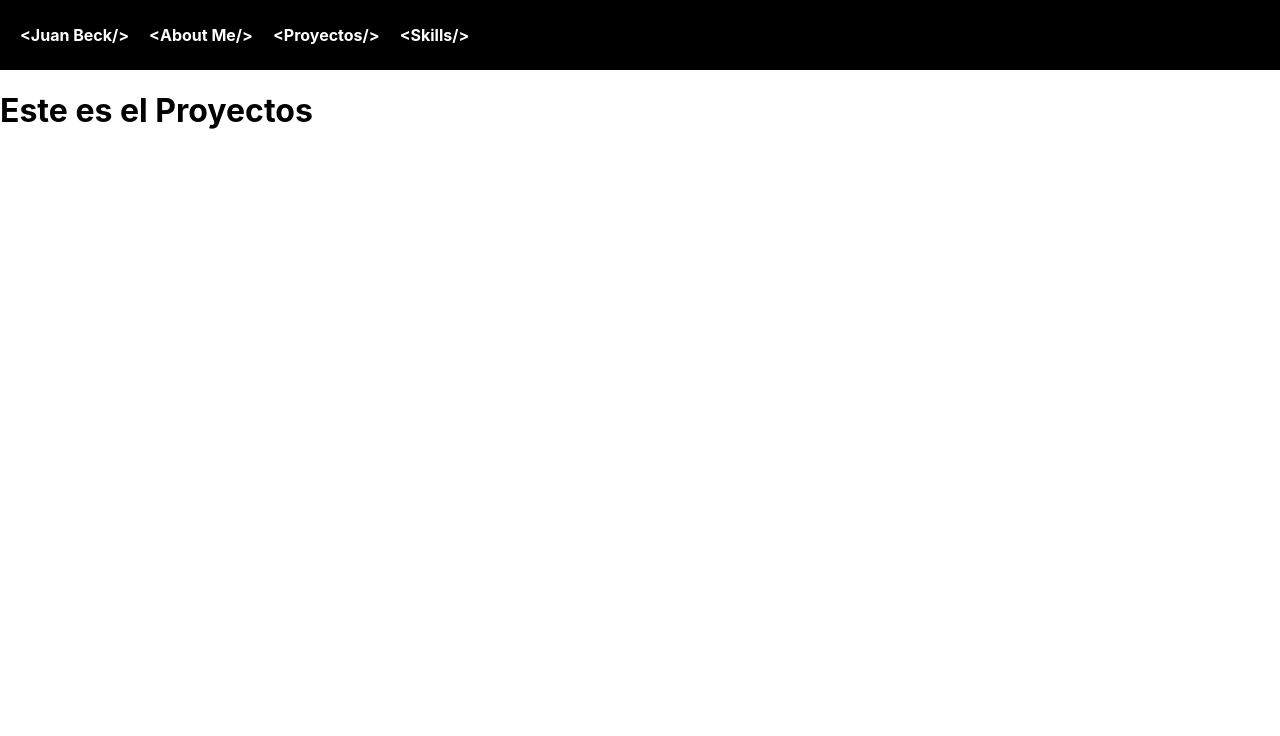
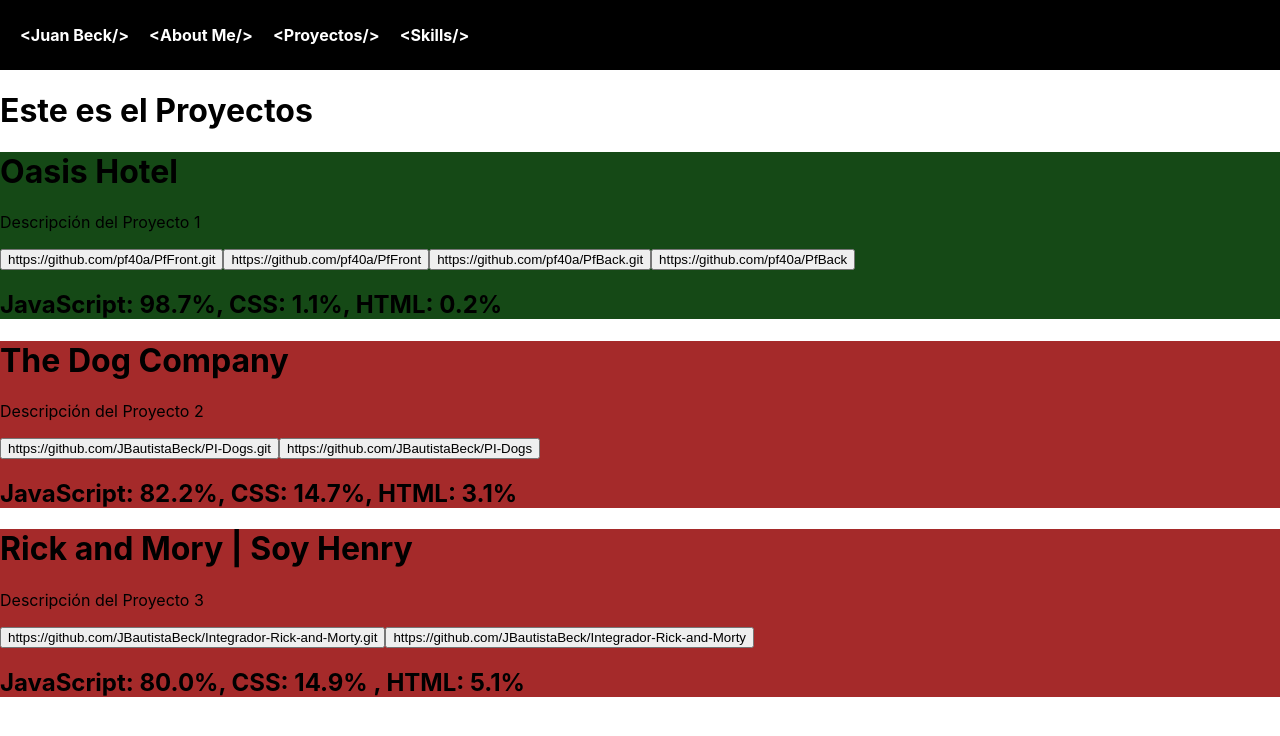
Before and after one commit to JBautistaBeck/My-Portfolio-Nuevo, a React (Create React App) app: page /proyectos in a window 1280 px wide. Shown: the top 736 px of the page. Built offline with nearby package versions, Linux system fonts and the light colour scheme.

Commit message:
Proyectos1

```diff
--- a/package.json
+++ b/package.json
@@ -3,9 +3,13 @@
   "version": "0.1.0",
   "private": true,
   "dependencies": {
+    "@fortawesome/fontawesome-svg-core": "^6.4.2",
+    "@fortawesome/free-solid-svg-icons": "^6.4.2",
+    "@fortawesome/react-fontawesome": "^0.2.0",
     "@testing-library/jest-dom": "^5.17.0",
     "@testing-library/react": "^13.4.0",
     "@testing-library/user-event": "^13.5.0",
+    "axios": "^1.5.1",
     "font-awesome": "^4.7.0",
     "react": "^18.2.0",
     "react-dom": "^18.2.0",
--- a/src/App.js
+++ b/src/App.js
@@ -5,7 +5,7 @@ import About from './views/about/about';
 import Proyectos from './views/proyectos/proyectos';
 import Skills from './views/skills/skills';
 import NavBar from './componets/NavBar/navBar';
-import {Route, Routes, useLocation} from "react-router-dom";
+import {Route, Routes} from "react-router-dom";
 
 function App() {
 
--- /dev/null
+++ b/src/componets/CardDoble/CardDoble.css
@@ -0,0 +1,3 @@
+.cardD-container {
+    background-color: rgb(21, 73, 22);
+}
--- /dev/null
+++ b/src/componets/CardDoble/CardDoble.jsx
@@ -0,0 +1,20 @@
+import './CardDoble.css';
+
+function CardDoble({nombre, descripcion, clonePFront, repositorioFront, clonePBack, repositorioBack, lenguajes, fechaCreacion}) {
+
+  return (
+    <div className='cardD-container'>
+      <h1>{nombre}</h1>
+      <p>{descripcion}</p>
+      <button>{clonePFront}</button>
+      <button>{repositorioFront}</button>
+      <button>{clonePBack}</button>
+      <button>{repositorioBack}</button>
+
+      <h2>{lenguajes}</h2>
+      <p>{fechaCreacion}</p>
+    </div>
+  );
+}
+
+export default CardDoble;
--- /dev/null
+++ b/src/componets/CardSimple/CardSimple.css
@@ -0,0 +1,3 @@
+.card-container {
+    background-color: brown;
+}
--- /dev/null
+++ b/src/componets/CardSimple/CardSimple.jsx
@@ -0,0 +1,18 @@
+import './CardSimple.css';
+
+function CardSimple({nombre, descripcion, cloneP, repositorio, lenguajes, fechaCreacion}) {
+
+  return (
+    <div className='card-container'>
+      <h1>{nombre}</h1>
+      <p>{descripcion}</p>
+      <button>{cloneP}</button>
+      <button>{repositorio}</button>
+
+      <h2>{lenguajes}</h2>
+      <p>{fechaCreacion}</p>
+    </div>
+  );
+}
+
+export default CardSimple;
--- /dev/null
+++ b/src/utils/informacionPro.json
@@ -0,0 +1,31 @@
+[
+    {
+      "nombre": "Oasis Hotel",
+      "descripcion": "Descripción del Proyecto 1",
+      "clonePBack": "https://github.com/pf40a/PfBack.git",
+      "clonePFront": "https://github.com/pf40a/PfFront.git",
+      "repositorioBack": "https://github.com/pf40a/PfBack",
+      "repositorioFront": "https://github.com/pf40a/PfFront",
+      "lenguajes": "JavaScript: 98.7%, CSS: 1.1%, HTML: 0.2%",
+      "fechaCreacion": "21/08/2023",
+      "status": "doble"
+    },
+    {
+      "nombre": "The Dog Company",
+      "descripcion": "Descripción del Proyecto 2",
+      "cloneP": "https://github.com/JBautistaBeck/PI-Dogs.git",
+      "repositorio": "https://github.com/JBautistaBeck/PI-Dogs",
+      "lenguajes": "JavaScript: 82.2%, CSS: 14.7%, HTML: 3.1%",
+      "fechaCreacion": "28/07/2023",
+      "status": "simple"
+    },
+    {
+      "nombre": "Rick and Mory | Soy Henry",
+      "descripcion": "Descripción del Proyecto 3",
+      "cloneP": "https://github.com/JBautistaBeck/Integrador-Rick-and-Morty.git",
+      "repositorio": "https://github.com/JBautistaBeck/Integrador-Rick-and-Morty",
+      "lenguajes": "JavaScript: 80.0%, CSS: 14.9% , HTML: 5.1%",
+      "fechaCreacion": "10/05/2023",
+      "status": "simple"
+    }
+  ]
--- a/src/views/about/about.css
+++ b/src/views/about/about.css
@@ -16,7 +16,7 @@
     border-radius: 60%;
     max-width: 50%;
     height: auto;
-    margin-left: 90px;
+    margin-left: 130px;
 }
 
 .text-container {
@@ -39,7 +39,7 @@
     text-decoration: none;
     cursor: pointer;
     transition: background-color 0.3s;
-    margin-top: 2px;
+    margin-top: 20px;
 }
 
 
@@ -52,4 +52,5 @@
     position: absolute;
     top: 20px;
     right: 20px;
+    margin-top: -20px;
 }
--- a/src/views/about/about.jsx
+++ b/src/views/about/about.jsx
@@ -1,6 +1,8 @@
 import './about.css';
 import fotoPerfil from "../../utils/foto-perfil.jpeg"
 import { Link } from 'react-router-dom';
+import { FontAwesomeIcon } from '@fortawesome/react-fontawesome';
+import { faArrowRight } from '@fortawesome/free-solid-svg-icons';
 
 function About() {
 
@@ -9,11 +11,11 @@ function About() {
   return (
     <div className='about-container'>
       <div className='img-container'>
-        <img className='round-image' src={fotoPerfil}></img>
+        <img className='round-image' src={fotoPerfil} alt='FotoPerfil'></img>
       </div>
 
       <div className='text-container'>
-        <Link to="/proyectos" className='top-right-button'> <button className='button-aboutme'>Proyectos</button> </Link>
+        <Link to="/proyectos" className='top-right-button'> <button className='button-aboutme'><FontAwesomeIcon  icon={faArrowRight} /></button> </Link>
         <h1>About Me</h1>
         <p>{aboutMeText}</p>
         <a href='https://docs.google.com/document/d/11-ACxx88UTeenLH1yS40QdkM-7Y5Uk-5AFdoxkhnGt4/edit' target="_blank" rel="noopener noreferrer"><button className='button-aboutme'>Curriculum Vitae</button></a>
--- a/src/views/home/home.css
+++ b/src/views/home/home.css
@@ -31,6 +31,7 @@
   justify-content: center;
   align-items: center;
   margin-top: 20px;
+  padding-bottom: 40px;
 }
 
 .img-icons {
--- a/src/views/home/home.jsx
+++ b/src/views/home/home.jsx
@@ -14,10 +14,10 @@ function Home() {
         <h2 className='subtitle'>Full Stack Developer</h2>
       </div>
       <div className="icon-container">
-        <a className='img-icons' href="https://www.linkedin.com/in/juan-bautista-mar%C3%ADa-beck/" target="_blank" rel="noopener noreferrer"><img src={linkedin}/></a>
-        <a className='img-icons' href="https://github.com/JBautistaBeck" target="_blank" rel="noopener noreferrer"><img src={github}/></a>
-        <a className='img-icons' href="https://www.instagram.com/bautista.beck/" target="_blank" rel="noopener noreferrer"><img src={instagram}/></a>
-        <a className='img-icons' href="https://twitter.com/JuanBeckFS" target="_blank" rel="noopener noreferrer"><img src={twitter}/></a>
+        <a className='img-icons' href="https://www.linkedin.com/in/juan-bautista-mar%C3%ADa-beck/" target="_blank" rel="noopener noreferrer"><img src={linkedin} alt='LinkedIn'/></a>
+        <a className='img-icons' href="https://github.com/JBautistaBeck" target="_blank" rel="noopener noreferrer"><img src={github} alt='GitHub'/></a>
+        <a className='img-icons' href="https://www.instagram.com/bautista.beck/" target="_blank" rel="noopener noreferrer"><img src={instagram} alt='Instagram'/></a>
+        <a className='img-icons' href="https://twitter.com/JuanBeckFS" target="_blank" rel="noopener noreferrer"><img src={twitter} alt='Twitter'/></a>
       </div>
       <Link to="/about"><button className='button-aboutme'>More about me</button></Link>
     </div>
--- a/src/views/proyectos/proyectos.jsx
+++ b/src/views/proyectos/proyectos.jsx
@@ -1,9 +1,38 @@
+import CardSimple from '../../componets/CardSimple/CardSimple';
+import CardDoble from '../../componets/CardDoble/CardDoble';
 import './proyectos.css';
+import informacionPro from '../../utils/informacionPro.json';
 
 function Proyectos() {
+
   return (
     <div>
       <h1>Este es el Proyectos</h1>
+      {informacionPro.map((proyecto, index) => (
+      proyecto.status === 'simple' ? (
+        <CardSimple
+          key={index}
+          nombre={proyecto.nombre}
+          descripcion={proyecto.descripcion}
+          cloneP={proyecto.cloneP}
+          repositorio={proyecto.repositorio}
+          lenguajes={proyecto.lenguajes}
+          actualizado={proyecto.fechaCreacion}
+        />
+      ) : (
+        <CardDoble
+          key={index}
+          nombre={proyecto.nombre}
+          descripcion={proyecto.descripcion}
+          clonePBack={proyecto.clonePBack}
+          clonePFront={proyecto.clonePFront}
+          repositorioBack={proyecto.repositorioBack}
+          repositorioFront={proyecto.repositorioFront}
+          lenguajes={proyecto.lenguajes}
+          actualizado={proyecto.fechaCreacion}
+        />
+      )
+      ))}
     </div>
   );
 }
```
Also changed, not shown: src/utils/arrow.svg (added), 1 other file (tests, documents, lock files or other folders).
